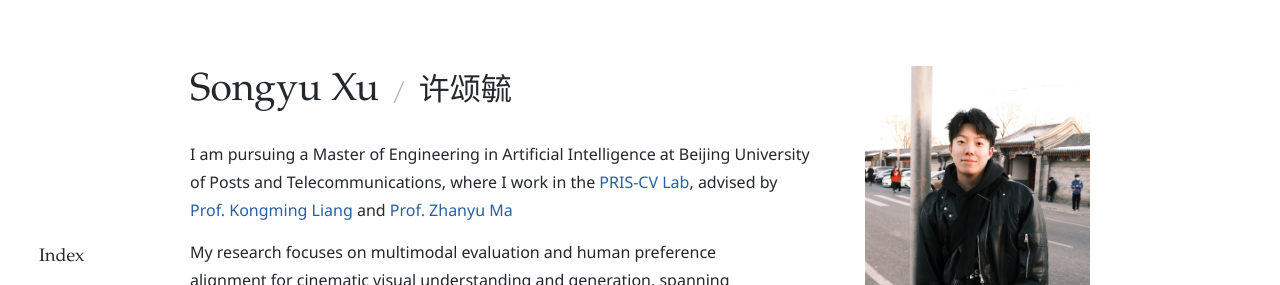
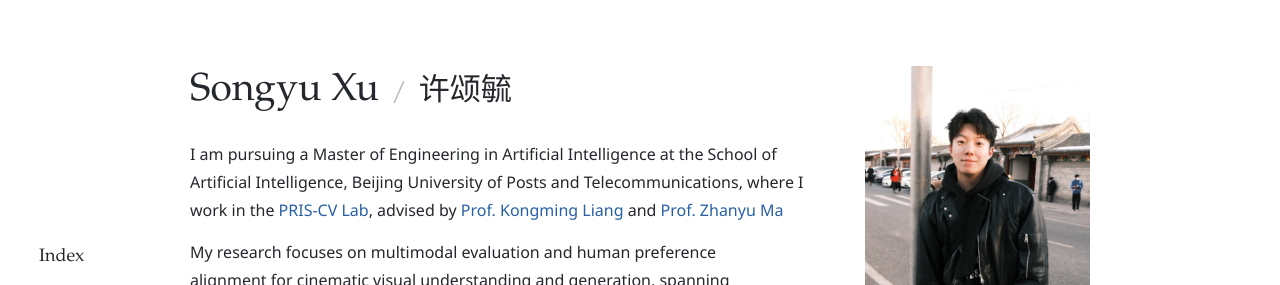
Before and after one commit to notyourkev/notyourkev.github.io, a plain HTML site: page index.html in a window 1280 px wide. Shown: the top 285 px of the page. Drawn offline with Linux system fonts and the light colour scheme.

Commit message:
Preserve the school affiliation in the English bio

```diff
--- a/index.html
+++ b/index.html
@@ -79,7 +79,7 @@
     <section id="about" class="intro" aria-labelledby="profile-title">
       <div class="intro-copy">
         <h1 id="profile-title"><span data-zh="许颂毓" data-en="Songyu Xu">Songyu Xu</span><span class="name-divider" aria-hidden="true">/</span><small data-zh="Songyu Xu" data-en="许颂毓">许颂毓</small></h1>
-        <p class="intro-bio"><span data-zh="我在北京邮电大学人工智能学院攻读人工智能专业工学硕士学位，在 " data-en="I am pursuing a Master of Engineering in Artificial Intelligence at Beijing University of Posts and Telecommunications, where I work in the ">I am pursuing a Master of Engineering in Artificial Intelligence at Beijing University of Posts and Telecommunications, where I work in the </span><a href="https://github.com/PRIS-CV" target="_blank" rel="noreferrer">PRIS-CV Lab</a><span data-zh=" 开展研究，导师为" data-en=", advised by ">, advised by </span><a href="https://griffinliang.github.io/" target="_blank" rel="noreferrer" data-zh="梁孔明教授" data-en="Prof. Kongming Liang">Prof. Kongming Liang</a><span data-zh="和" data-en=" and "> and </span><a href="https://zhanyuma.cn/index.html" target="_blank" rel="noreferrer" data-zh="马占宇教授" data-en="Prof. Zhanyu Ma">Prof. Zhanyu Ma</a></p>
+        <p class="intro-bio"><span data-zh="我在北京邮电大学人工智能学院攻读人工智能专业工学硕士学位，在 " data-en="I am pursuing a Master of Engineering in Artificial Intelligence at the School of Artificial Intelligence, Beijing University of Posts and Telecommunications, where I work in the ">I am pursuing a Master of Engineering in Artificial Intelligence at the School of Artificial Intelligence, Beijing University of Posts and Telecommunications, where I work in the </span><a href="https://github.com/PRIS-CV" target="_blank" rel="noreferrer">PRIS-CV Lab</a><span data-zh=" 开展研究，导师为" data-en=", advised by ">, advised by </span><a href="https://griffinliang.github.io/" target="_blank" rel="noreferrer" data-zh="梁孔明教授" data-en="Prof. Kongming Liang">Prof. Kongming Liang</a><span data-zh="和" data-en=" and "> and </span><a href="https://zhanyuma.cn/index.html" target="_blank" rel="noreferrer" data-zh="马占宇教授" data-en="Prof. Zhanyu Ma">Prof. Zhanyu Ma</a></p>
         <p class="intro-interests" data-zh="主要研究方向为面向影视视觉理解与生成的多模态评测与人类偏好对齐，研究内容涵盖可解释评测、奖励建模与强化学习" data-en="My research focuses on multimodal evaluation and human preference alignment for cinematic visual understanding and generation, spanning interpretable evaluation, reward modeling, and reinforcement learning">My research focuses on multimodal evaluation and human preference alignment for cinematic visual understanding and generation, spanning interpretable evaluation, reward modeling, and reinforcement learning</p>
         <div class="profile-links">
           <a href="https://scholar.google.com/citations?user=dPrvOpQAAAAJ&amp;hl=zh-CN" target="_blank" rel="noreferrer"><svg class="icon" aria-hidden="true"><use href="#icon-scholar"/></svg>Google Scholar</a>
```
